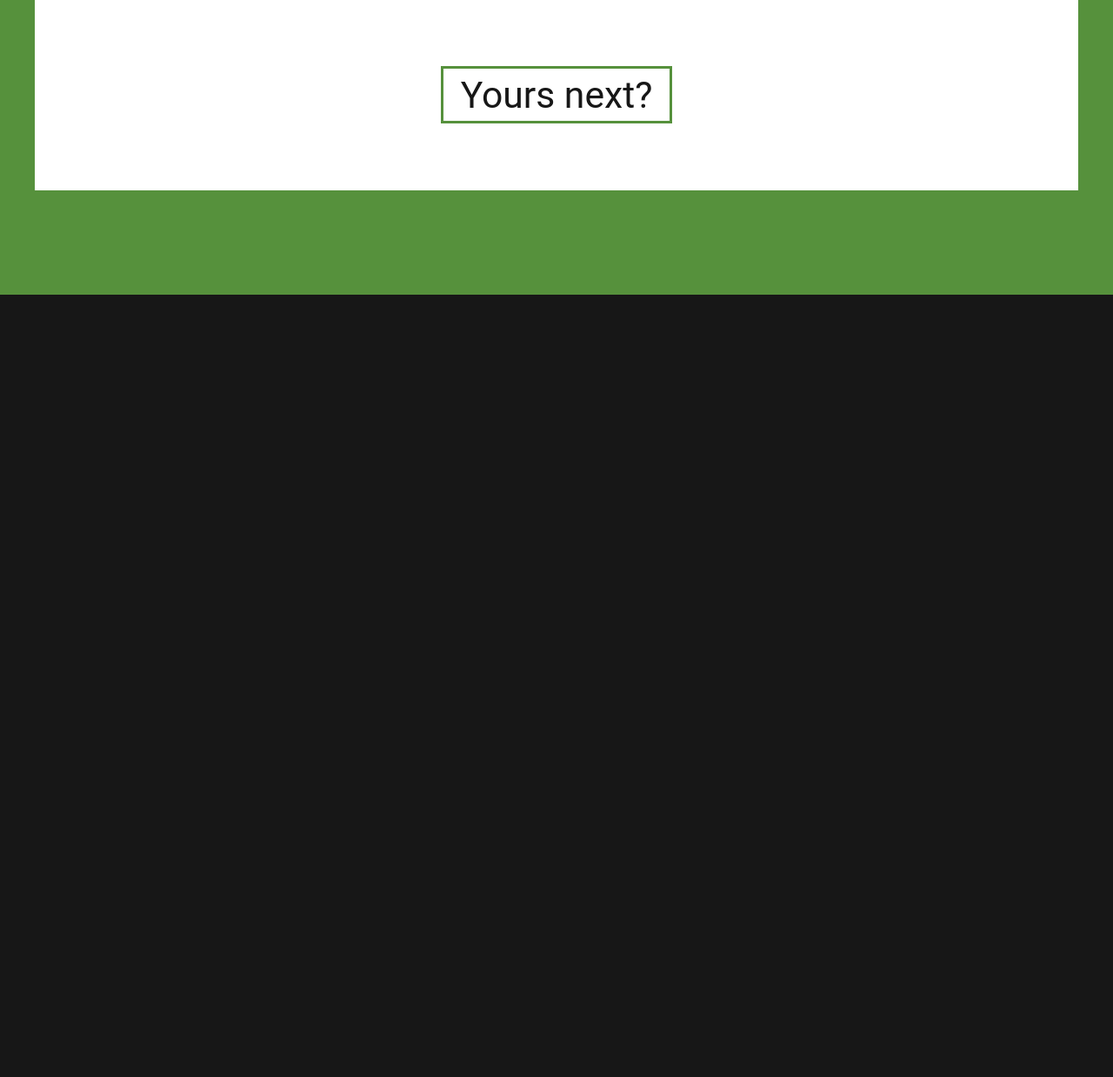
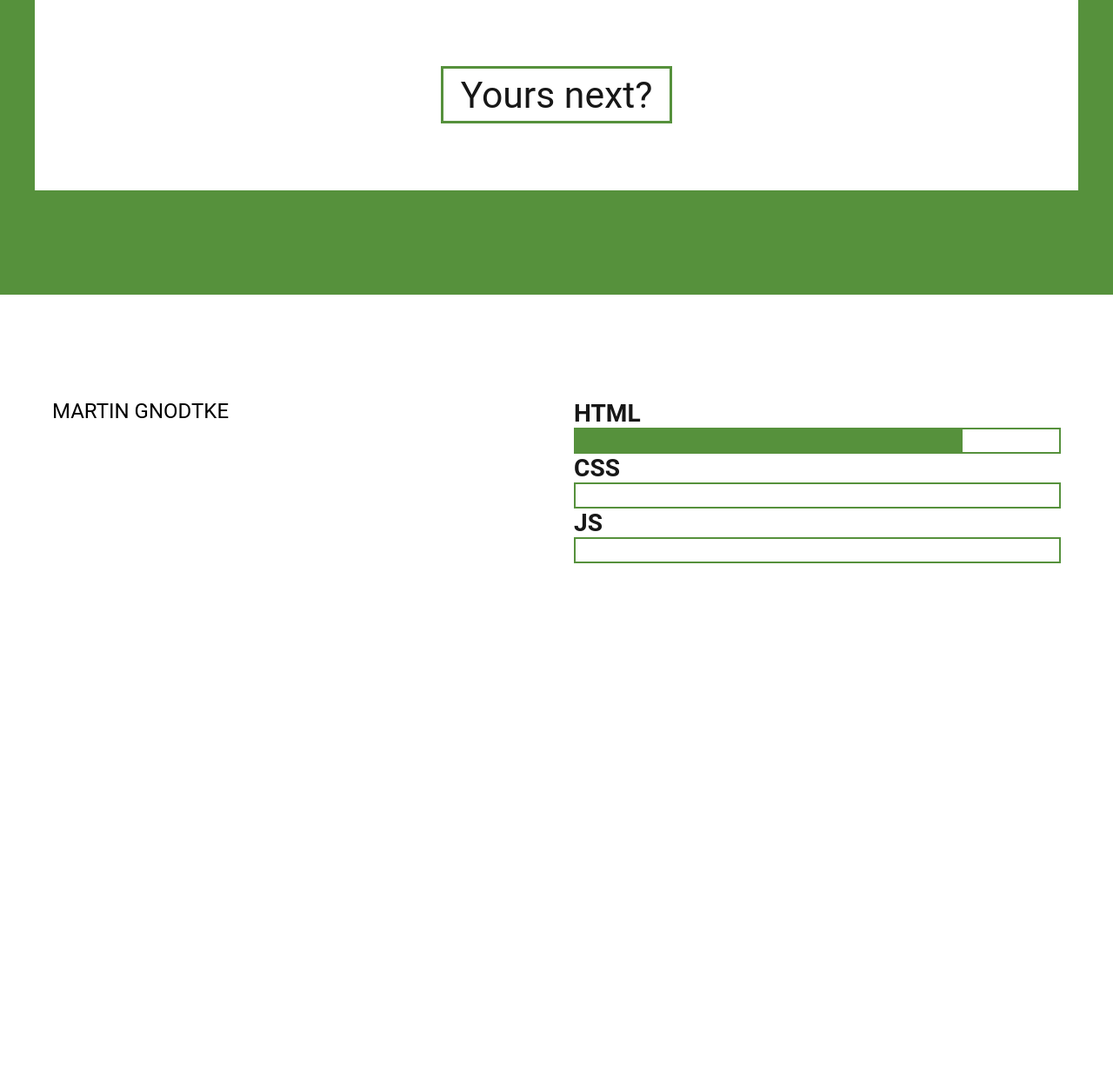
Before and after one commit to Squizzi3/mg-media, a PHP site: page / in a window 1280 px wide. Shown: the part 1194-2433 px from the top of the page at 87% size. After the commit the page ends 1842 px from the top, so only its background shows below. Run offline with PHP 8.4, Linux system fonts and the light colour scheme; some libraries are stand-ins or nearby versions.

Commit message:
Added Skills Section; Started designing Skills Section

```diff
--- a/css/style.css
+++ b/css/style.css
@@ -177,11 +177,44 @@ nav a:hover {
 }
 
 .skills {
-    background-color: #171717;
+    background-color: #ffffff;
     width: 100%;
-    height: 900px;
+    height: 600px;
 }
 
 .sp-container {
+    padding-top: 100px;
     display: grid;
+    justify-content: center;
+    grid-template-columns: 600px 600px;
+    grid-template-rows: 100%;
 }
+
+.box {
+    background-color: #ffffff;
+    padding: 20px;
+    font-size: 150%;
+}
+
+.bars div {
+    width: 100%;
+    height: 30px;
+    border: 2px solid #56913C;
+    position: relative;
+    overflow: hidden;
+}
+
+.bars h3 {
+    color: #171717;
+}
+
+.bar::before {
+    content: '';
+    position: absolute;
+    width: 80%;
+    height: 30px;
+}
+
+.html::before {
+    background-color: #56913C;
+}
--- a/index.html
+++ b/index.html
@@ -68,12 +68,14 @@
     </section>
     <section class="skills">
         <div class="sp-container">
-            <div class="personal">
-
-
-            </div>
-            <div class="skills">
-
+            <div class="box a">MARTIN GNODTKE</div>
+            <div class="box bars">
+                <h3>HTML</h3>
+                <div class="bar html"></div>
+                <h3>CSS</h3>
+                <div class="bar css"></div>
+                <h3>JS</h3>
+                <div class="bar js"></div>
             </div>
         </div>
     </section>
```
